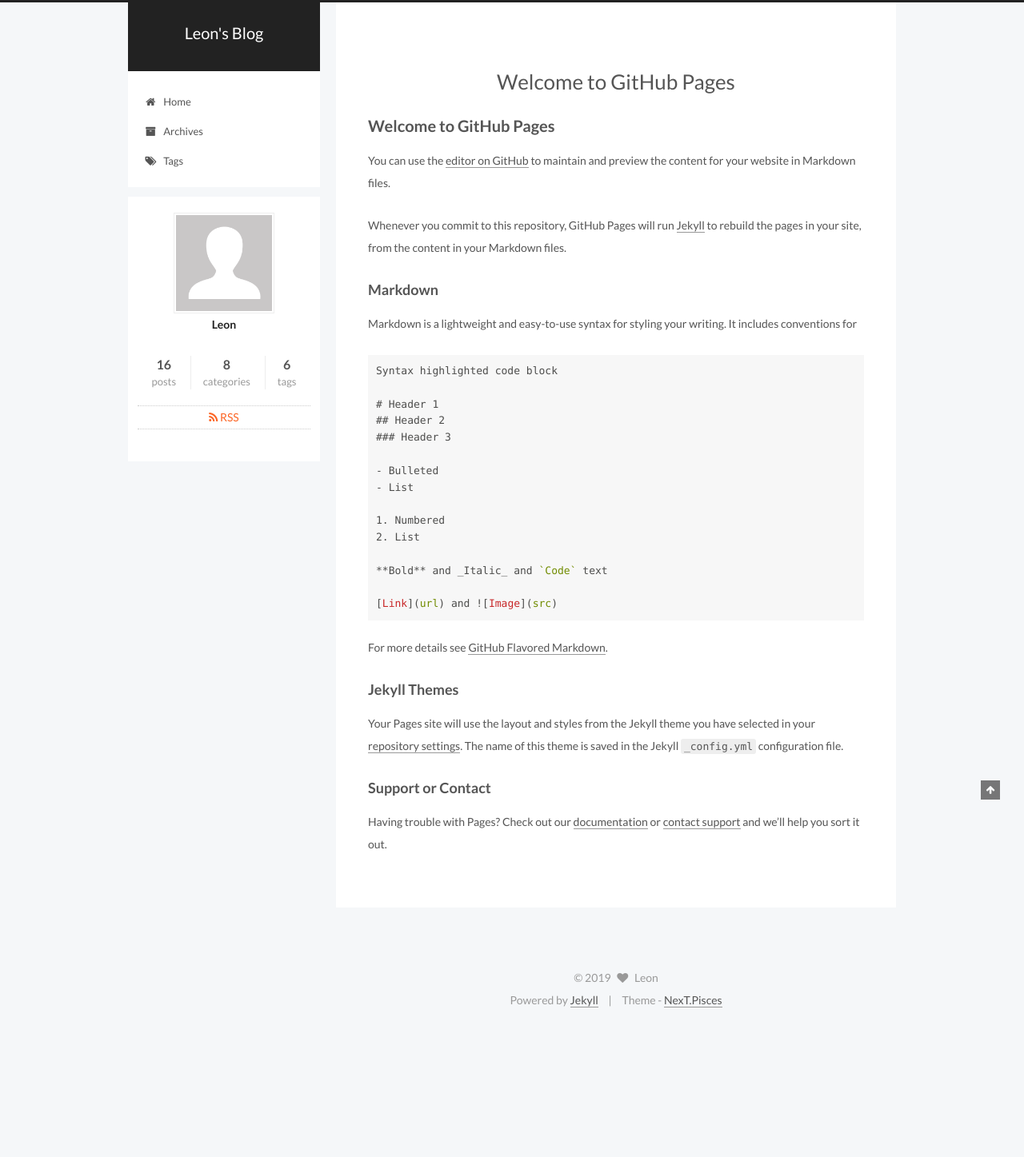
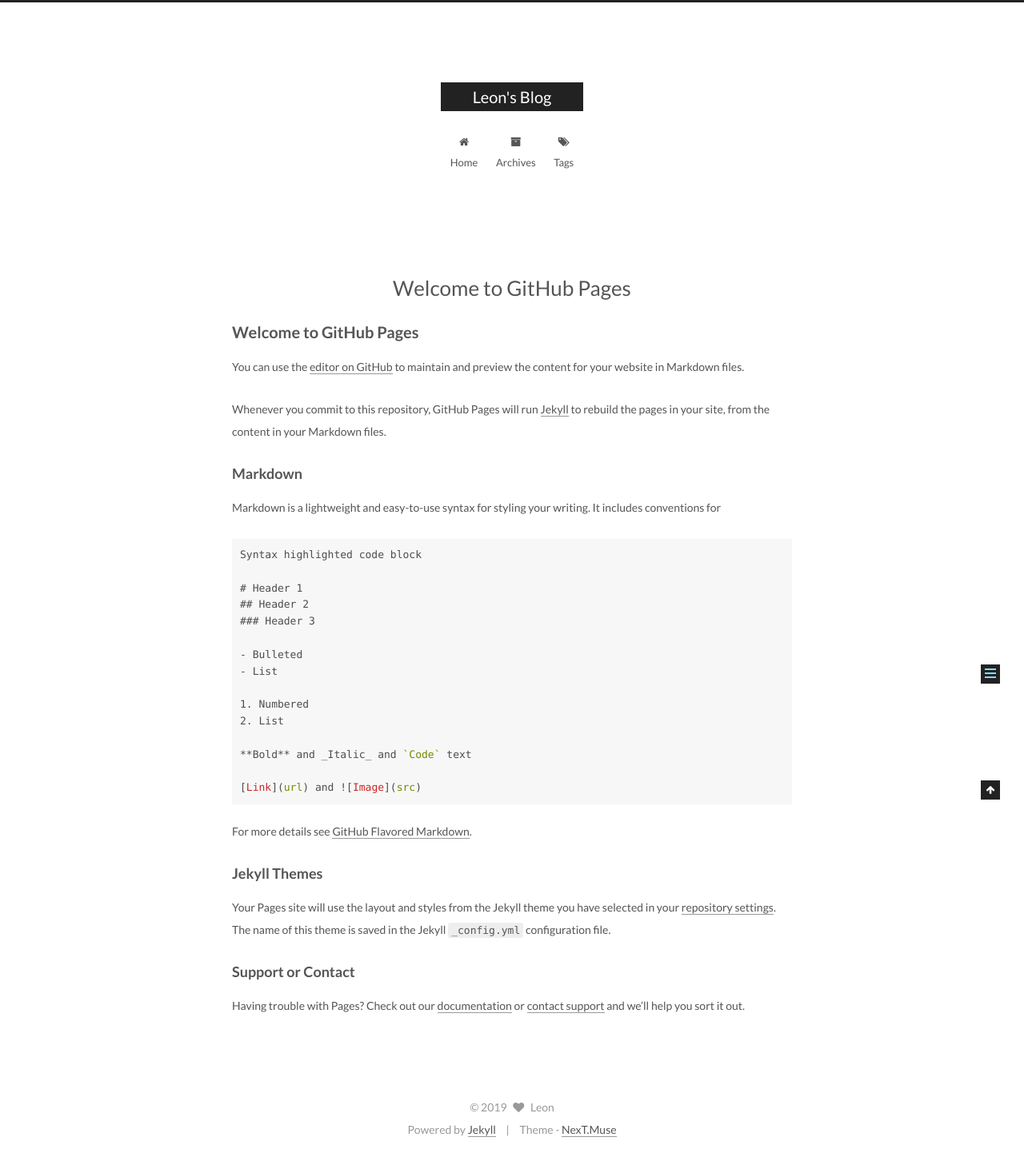
Before and after one commit to LeonYin18/LeonYin18.github.io, a Jekyll site: the page built from index.md, in a window 1280 px wide. Shown: the whole page at 80% size. Built offline with Jekyll 4.4.1, drawn with Linux system fonts in a browser that asks for light colours; emoji names are drawn with the system emoji font; our own code applies the rules of GitHub Pages for plain Markdown files; the list of posts is cut into pages by our own code; before the commit the page ends 1285 px from its top, so only the background shows below that.

Commit message:
next theme

```diff
--- a/_config.yml
+++ b/_config.yml
@@ -151,9 +151,9 @@ menu_icons:
 # ---------------------------------------------------------------
 
 # Schemes
-#scheme: Muse
+scheme: Muse
 #scheme: Mist
-scheme: Pisces
+#scheme: Pisces
 
 
 # ---------------------------------------------------------------
@@ -406,7 +406,7 @@ wildfire:
   wilddog: # your wilddog config goes here ↓
     siteId:
   # other configs
-  theme: light # or dark
+  theme: dark #light # or dark
   locale: en # or other locales, e.g. zh-CN
   defaultAvatarURL:
 # Any question?
```
